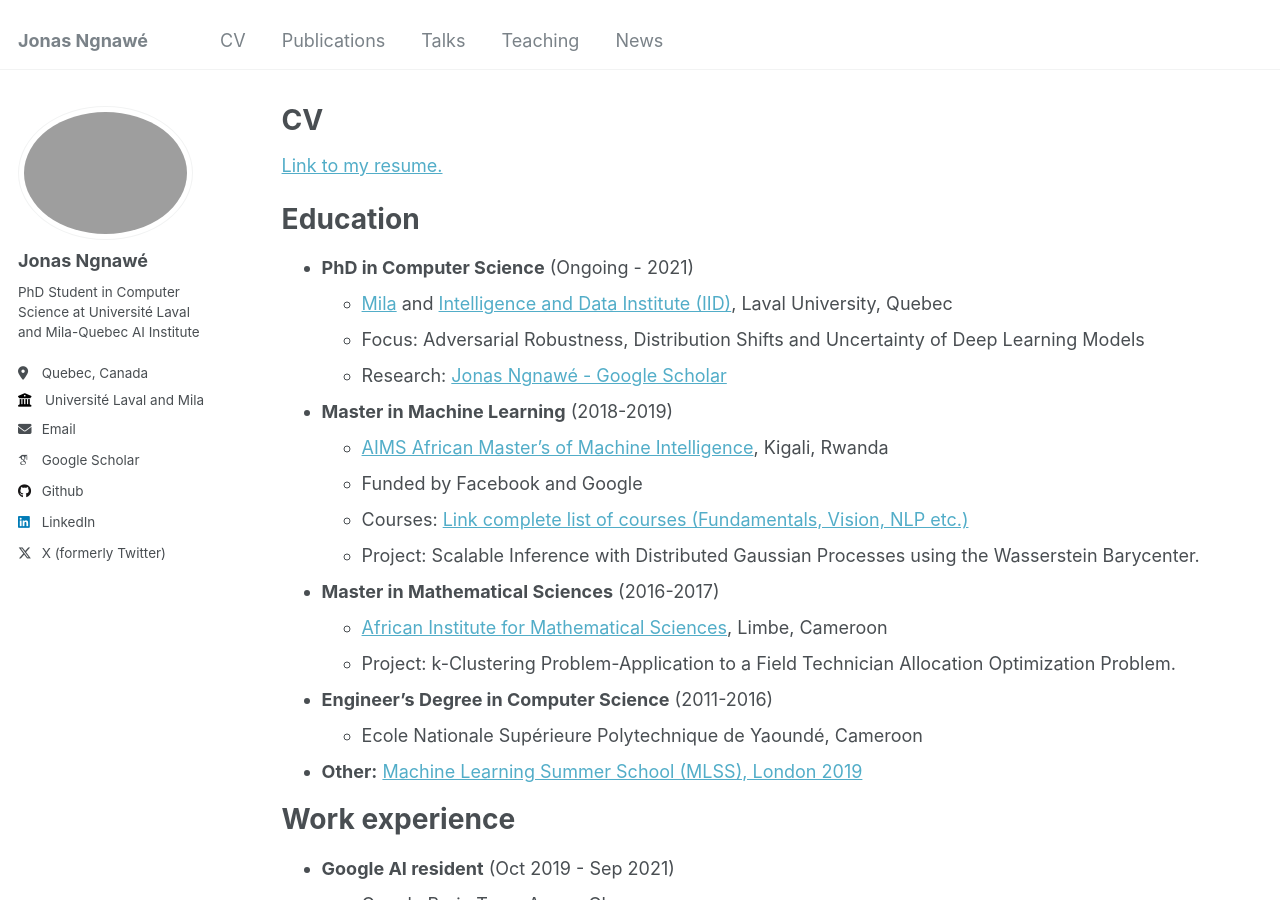
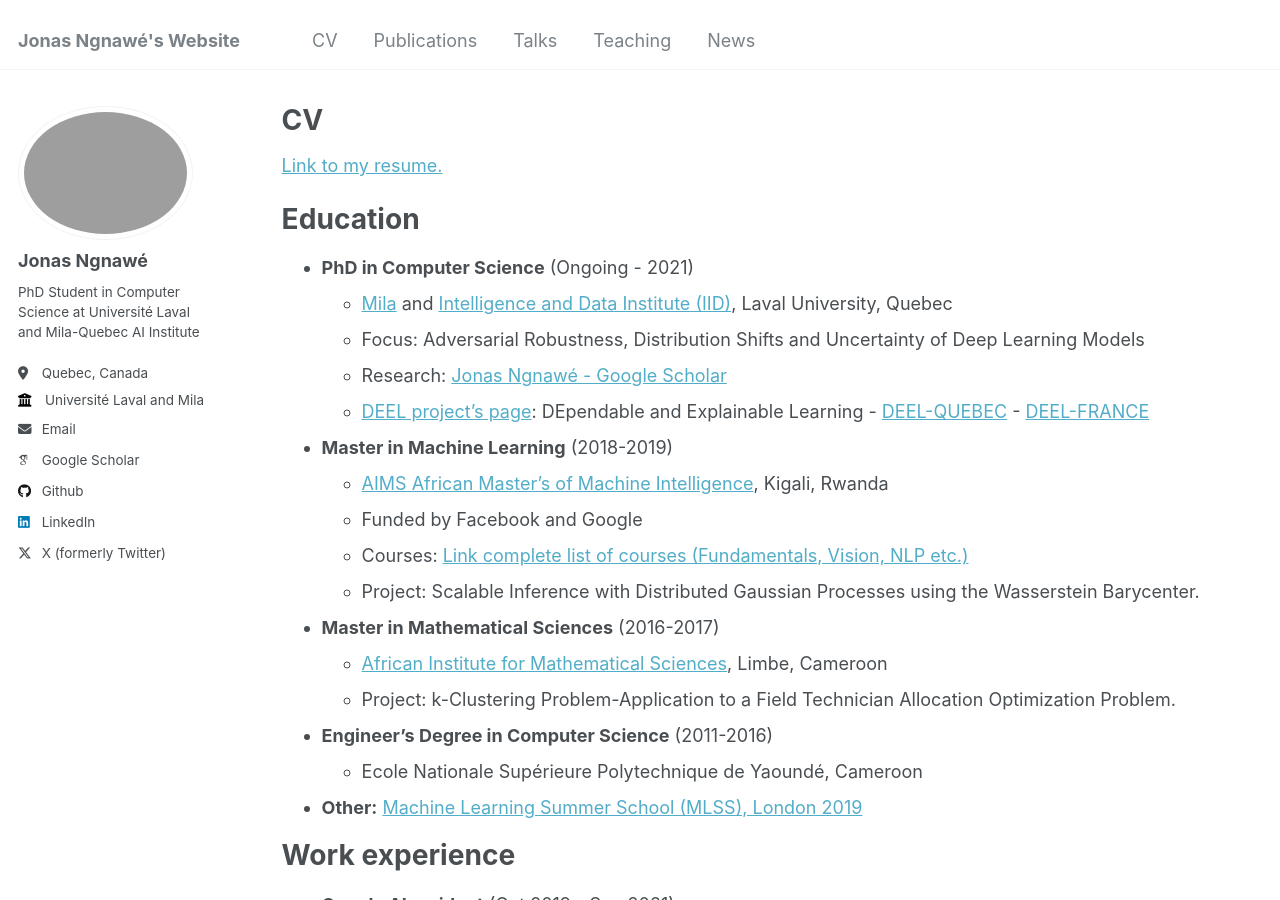
Before and after one commit to ngnawejonas/ngnawejonas.github.io, a Jekyll site: the page built from _pages/cv.md, in a window 1280 px wide and 900 px high. Built offline with Jekyll 4.4.1, drawn with Linux system fonts in a browser that asks for light colours; some web fonts are replaced.

Commit message:
cv update

```diff
--- a/_config.yml
+++ b/_config.yml
@@ -8,7 +8,7 @@
 
 # Basic Site Settings
 locale                   : "en-US"
-title                    : "Jonas Ngnawé"
+title                    : "Jonas Ngnawé's Website"
 title_separator          : "-"
 name                     : &name "Jonas Ngnawé"
 description              : &description "personal description"
--- a/_pages/cv.md
+++ b/_pages/cv.md
@@ -17,6 +17,7 @@ Education
     * [Mila](https://mila.quebec/en/directory/jonas-ngnawe) and [Intelligence and Data Institute (IID)](https://iid.ulaval.ca/), Laval University, Quebec
     * Focus: Adversarial Robustness, Distribution Shifts and Uncertainty of Deep Learning Models
     * Research: [Jonas Ngnawé - Google Scholar](https://scholar.google.com/citations?user=KwAxSFsAAAAJ&hl=fr)
+    * [DEEL project's page](https://deel.quebec/en/projets/axe1-robustesse/projet-2/): DEpendable and Explainable Learning - [DEEL-QUEBEC](https://deel.quebec/) - [DEEL-FRANCE](https://www.deel.ai/)
 * **Master in Machine Learning** (2018-2019)
     * [AIMS African Master’s of Machine Intelligence](https://aimsammi.org/), Kigali, Rwanda
     * Funded by Facebook and Google
```
Also changed, not shown: 1 other file.
